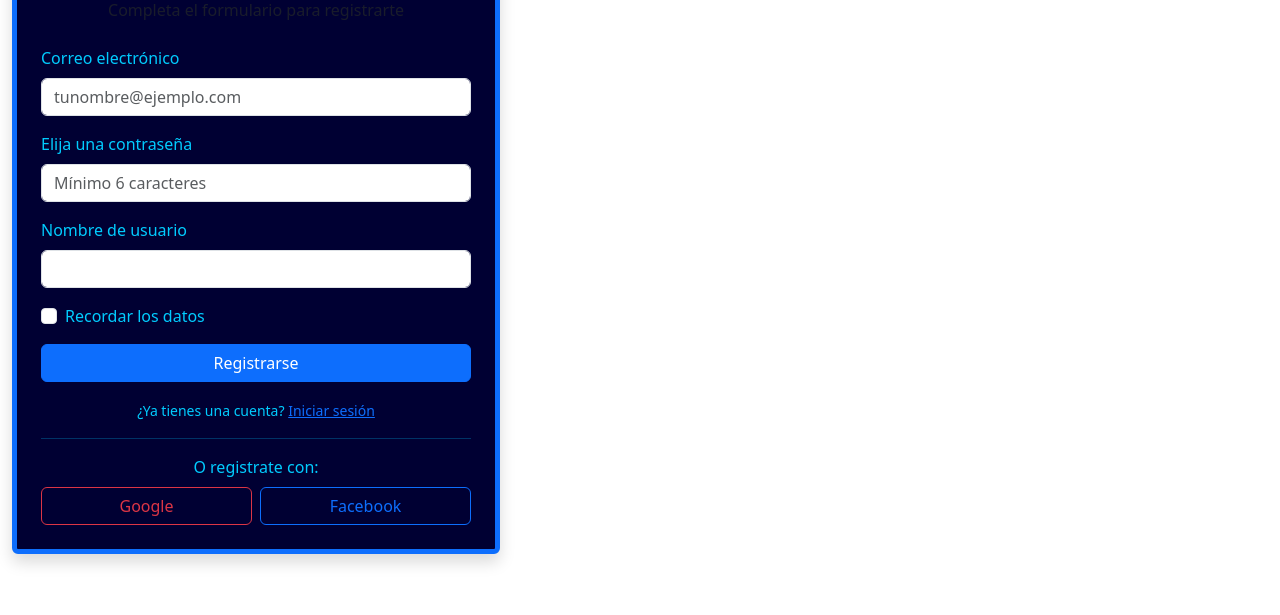
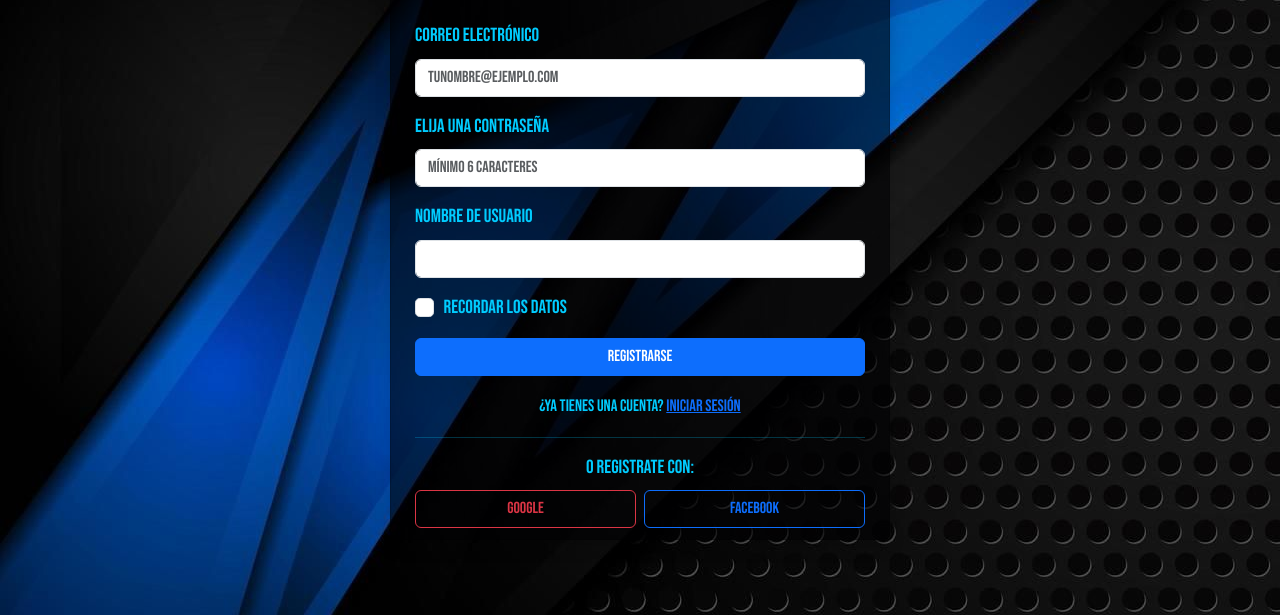
Before and after one commit to SantiagoAyala2118/PROYECTO_INTEGRADOR_ELECTROAHORRO, a website: page registro.html in a window 1280 px wide. Shown: the part 185-800 px from the top of the page. Drawn offline with nearby package versions, Linux system fonts and the light colour scheme.

Commit message:
Se completó la estructura del formulario en registro.html, se agregó la estructura de carpetas basica para el proyecto y se modificó un poco el styles.css

```diff
--- a/assets/CSS/styles.css
+++ b/assets/CSS/styles.css
@@ -3,11 +3,20 @@ body {
     margin: 0;
     padding: 0;
     min-height: 100vh;
-    display: grid;
-    grid-template-columns: 40% 60%;
+    background-image: url('../img/imagen-fondo-registro.jpg');
+    font-family: 'Bebas Neue', sans-serif;
+    font-size: 19px;
 }
 
 #contenedor-formulario {
-    background-color: #000033;
+    background-color: rgba(0, 0, 3, 0.6);
     color: #00CCFF
 }
+
+
+.form-check-input:hover{
+    cursor:pointer
+}
+.form-check-label:hover{
+    cursor:pointer;
+}
--- a/package.json
+++ b/package.json
@@ -1,7 +1,7 @@
 {
   "name": "proyecto_integrador_electroahorro",
   "version": "1.0.0",
-  "main": "main.js",
+  "main": "app.js",
   "type":"module",
   "scripts": {
     "test": "echo \"Error: no test specified\" && exit 1",
--- a/registro.html
+++ b/registro.html
@@ -6,6 +6,11 @@
   <meta name="viewport" content="width=device-width, initial-scale=1.0">
   <link href="https://cdn.jsdelivr.net/npm/bootstrap@5.3.7/dist/css/bootstrap.min.css" rel="stylesheet"
     integrity="sha384-LN+7fdVzj6u52u30Kp6M/trliBMCMKTyK833zpbD+pXdCLuTusPj697FH4R/5mcr" crossorigin="anonymous">
+  <link rel="preconnect" href="https://fonts.googleapis.com">
+  <link rel="preconnect" href="https://fonts.gstatic.com" crossorigin>
+  <link
+    href="https://fonts.googleapis.com/css2?family=Bebas+Neue&family=Ubuntu:ital,wght@0,300;0,400;0,500;0,700;1,300;1,400;1,500;1,700&display=swap"
+    rel="stylesheet">
   <link rel="stylesheet" href="assets/CSS/styles.css">
   <title>Document</title>
 </head>
@@ -13,11 +18,9 @@
 <body>
 
   <div class="container d-flex justify-content-center align-items-center min-vh-100">
-    <div id="contenedor-formulario" class="card shadow border border-5 border-primary p-4"
-      style="max-width: 500px; width: 100%;">
+    <div id="contenedor-formulario" class="card shadow p-4" style="max-width: 500px; width: 100%; height: 650px;">
       <h2 class="text-center mb-3">¿Deseas generar un cambio?</h2>
-      <p class="text-center text-muted text-warning mb-4">Completa el formulario para registrarte</p>
-
+      <h4 class="text-center text-white mb-4">Completa el formulario para registrarte</h4>
       <form action="#" method="post">
         <div class="mb-3">
           <label for="email" class="form-label">Correo electrónico</label>
```
Also changed, not shown: assets/img/imagen-fondo-registro.jpg (added), 1 other file.
